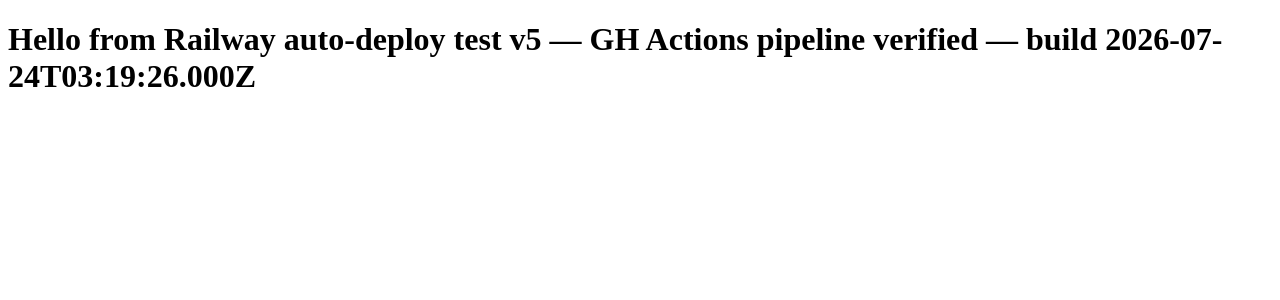
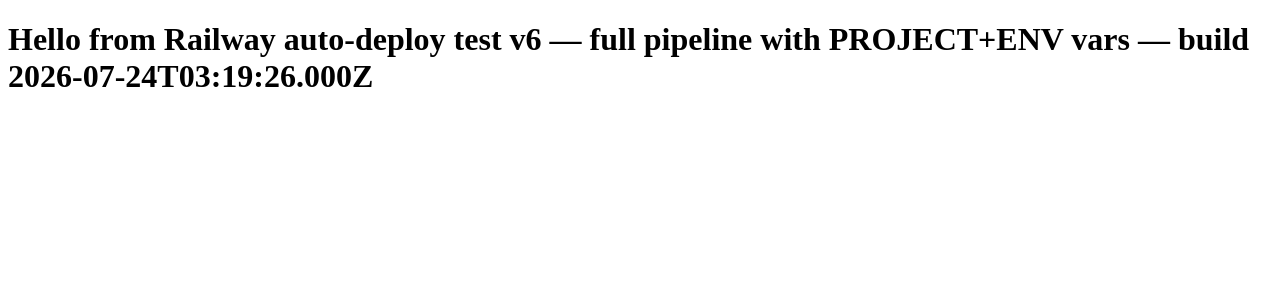
Before and after one commit to dannyjcohen/railway-test-hello, a Next.js app: page / in a window 1280 px wide. Shown: the top 300 px of the page. Built offline with nearby package versions, Linux system fonts and the light colour scheme.

Commit message:
test: v6 greeting — full GH Actions pipeline test

```diff
--- a/app/page.tsx
+++ b/app/page.tsx
@@ -1,7 +1,7 @@
 export default function Home() {
   return (
     <main>
-      <h1>Hello from Railway auto-deploy test v5 — GH Actions pipeline verified — build {new Date().toISOString()}</h1>
+      <h1>Hello from Railway auto-deploy test v6 — full pipeline with PROJECT+ENV vars — build {new Date().toISOString()}</h1>
     </main>
   );
 }
```
